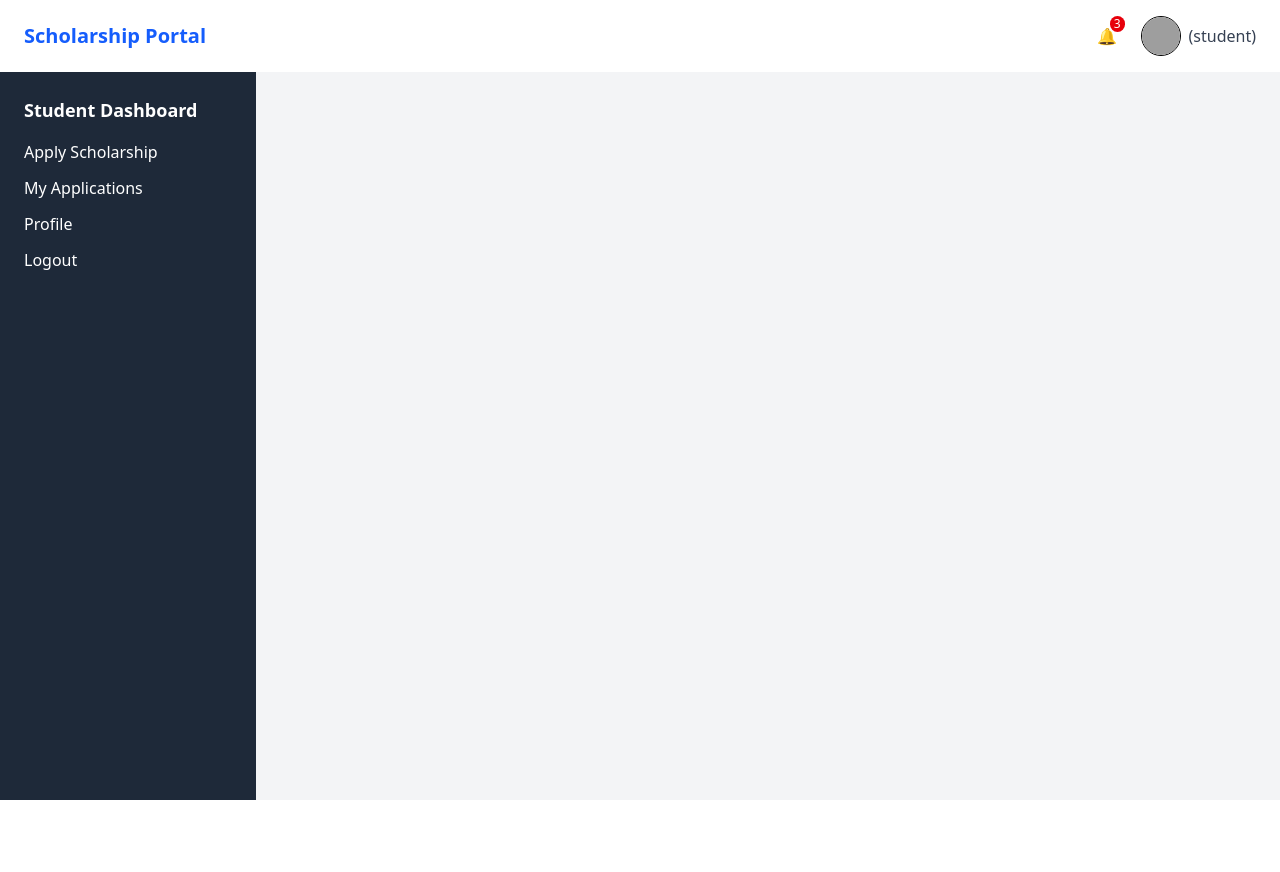
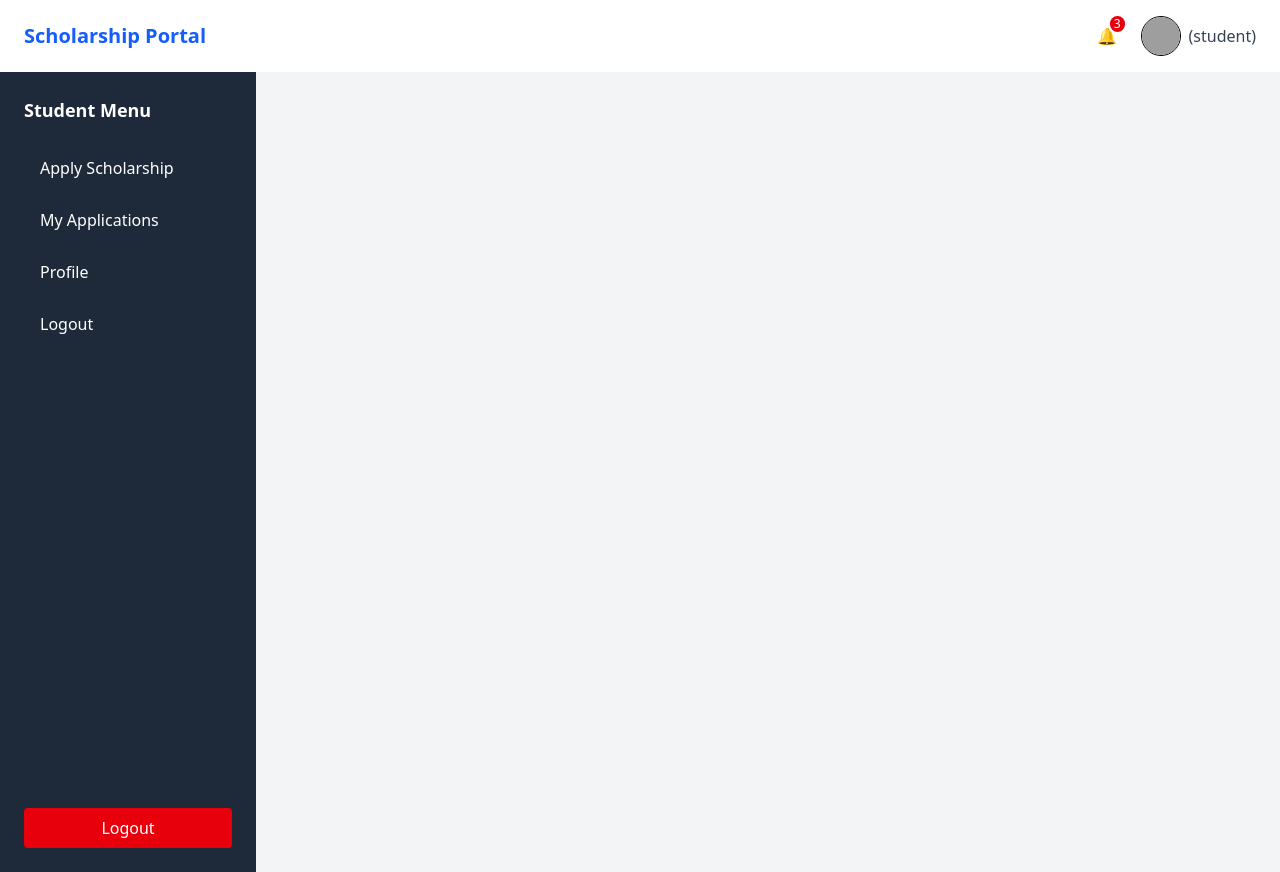
Before and after one commit to payal-meena/Scholarship-management-system, a React (Vite) app in the folder client/: page /student in a window 1280 px wide. Before the commit the page ends 800 px from the top, so only its background shows below. Built offline with nearby package versions, Linux system fonts and the light colour scheme; grey boxes are pictures that could not be loaded.

Commit message:
add style to sidebar

```diff
--- a/client/src/components/StudentSidebar.jsx
+++ b/client/src/components/StudentSidebar.jsx
@@ -1,16 +1,34 @@
 import React from 'react'
-import { Link } from 'react-router-dom'
+import { NavLink } from 'react-router-dom'
 const StudentSidebar = () => {
+  const menu = [
+    {path: "/student/apply",label: "Apply Scholarship"},
+    {path: "/student/my-applications", label: "My Applications"},
+    {path: "/student/profile" , label: "Profile"},
+    {path: "/student/logout" , label: "Logout"},
+  ];
+
   return (
-    <div className='w-64 bg-gray-800 text-white p-6 space-y-4'>
-    <h2 className='text-lg font-bold'>Student Dashboard</h2>
-        <ul className='space-y-3'>
-            <li><Link to="/student/apply">Apply Scholarship</Link> </li>
-            <li><Link to="/student/my-applications">My Applications</Link></li>
-            <li><Link to="/student/profile">Profile</Link></li>
-            <li><Link to="/student/logout">Logout</Link></li>
-        </ul>
-    </div>
+    <aside className='w-64 bg-gray-800 text-white min-h-screen p-6 flex flex-col justify-between'>
+        <div>
+          <h2 className='text-lg font-bold mb-6'>Student Menu</h2>
+          <nav className='space-y-3'>
+              {menu.map((item) => (
+                <NavLink key={item.path}
+                to={item.path}
+                className={({isActive}) => `block px-4 py-2 rounded hover:bg-blue-500 transition ${isActive ? "bg-blue-600 font-semibold" : "" }`}>
+                  {item.label}
+                </NavLink>
+              ))}
+          </nav>
+        </div>
+
+        <div>
+          <NavLink to="/" className="block px-4 py-2 rounded bg-red-600 hover:bg-red-700 transition text-center">
+            Logout
+          </NavLink>
+        </div>
+    </aside>
   )
 }
 
```
